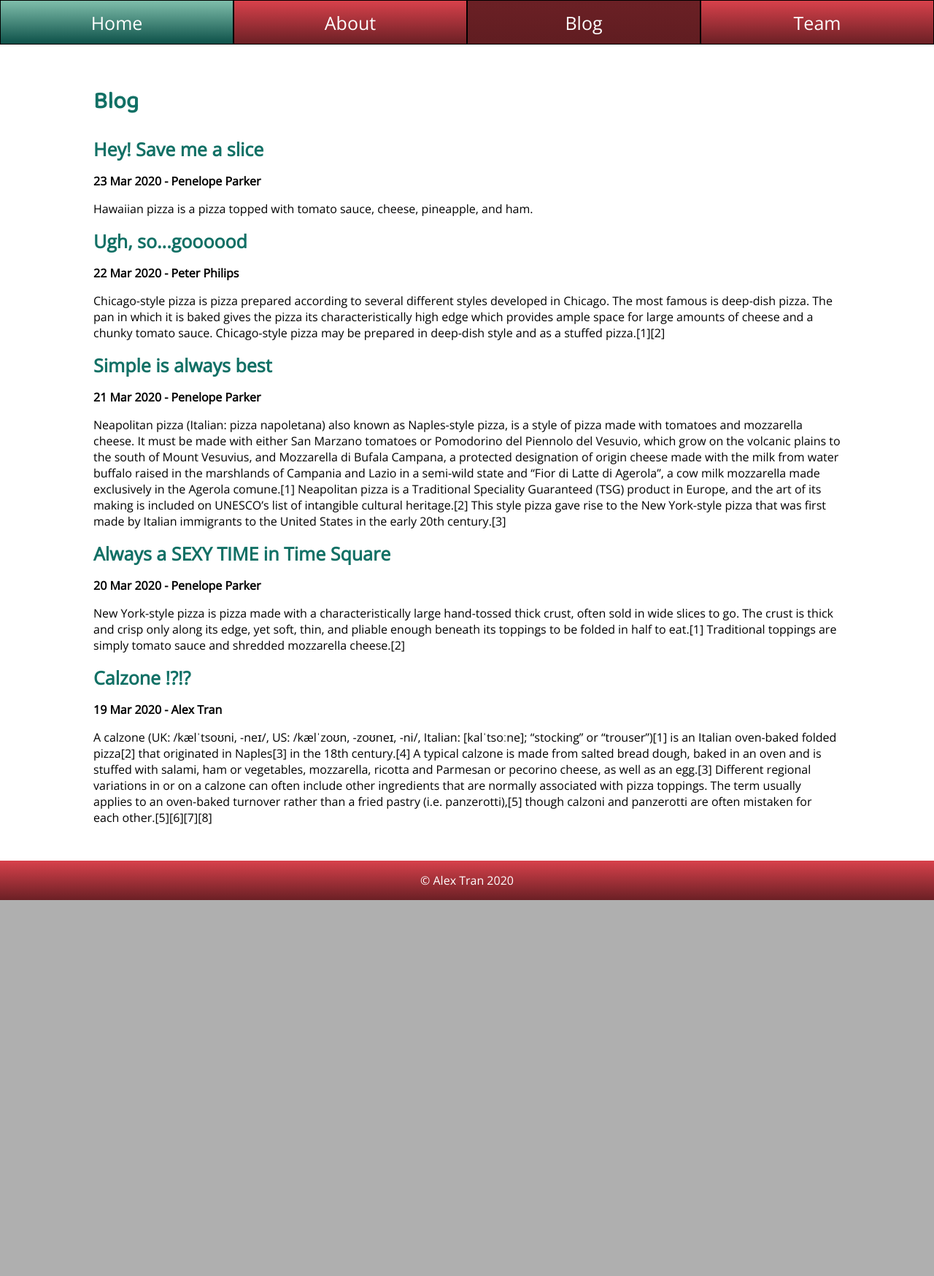
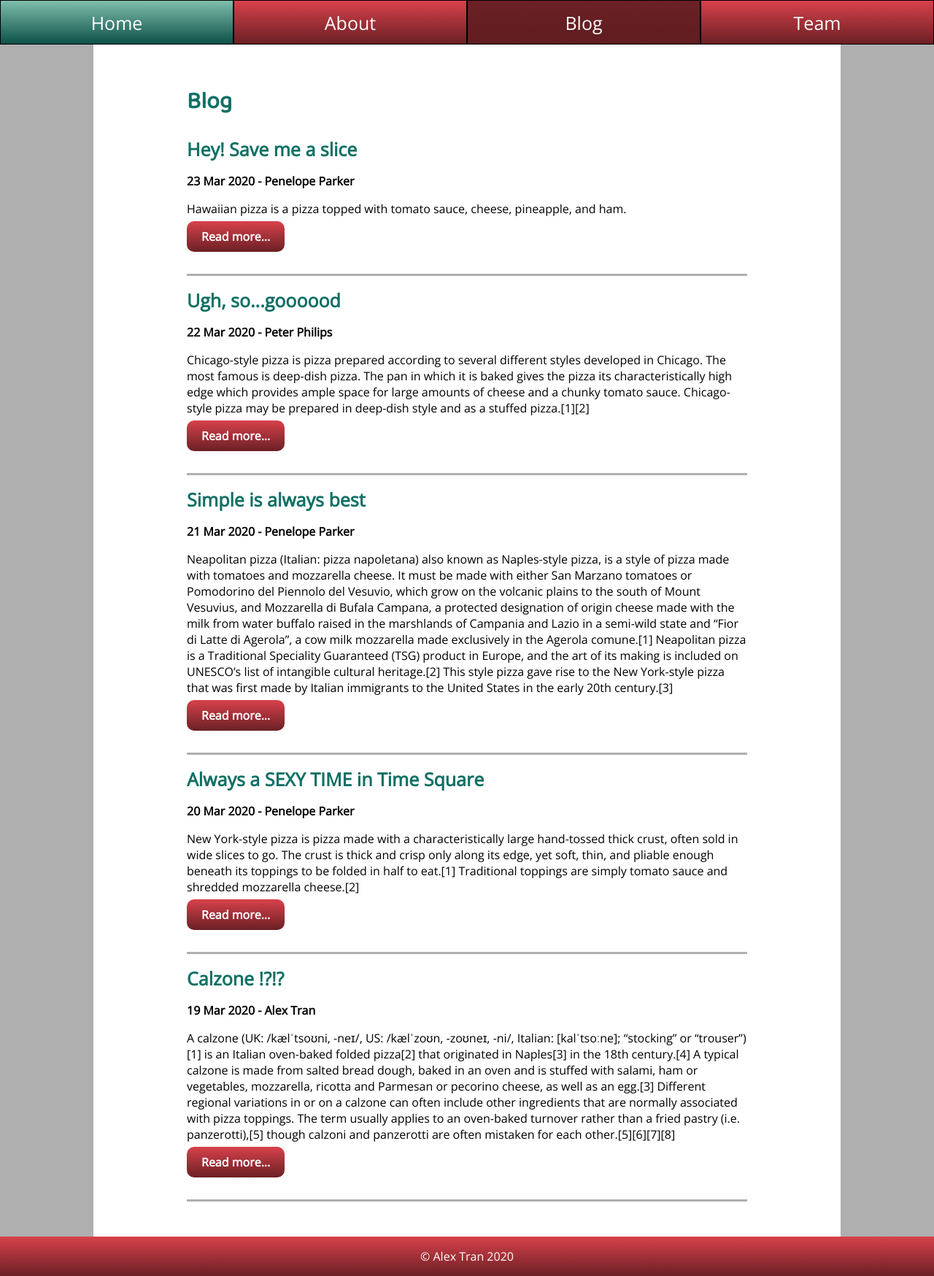
Before and after one commit to atran0802/cpnt200-a1-Jekyll, a Jekyll site: the page built from blog.md, in a window 1280 px wide. Shown: the whole page at 73% size. Built offline with Jekyll 4.4.1, drawn with Linux system fonts in a browser that asks for light colours; before the commit the page ends 1233 px from its top, so only the background shows below that.

Commit message:
tweaks and add media query

```diff
--- a/assets/css/main.css
+++ b/assets/css/main.css
@@ -3,10 +3,10 @@ body {
   }
 
 body .wrapper {
-  max-width: 150ch;
+  width: 80vw;
   margin: 0 auto;
 
-  background-color: white;
+  background-color: #fff;
   }
 
 h1, h2 {
@@ -50,10 +50,21 @@ main {
   justify-content: center;
   }
 
+img {
+  width: 100%;
+  height: 100%;
+  }
+
 ul {
   list-style: none;
   padding: 0;
   }
+
+li {
+  margin-top: 1em;
+  padding-bottom: 2.5em;
+  border-bottom: 3px solid #AFAFAF;
+}
 
 li a {
   text-decoration: none;
@@ -61,6 +72,15 @@ li a {
   font-weight: bold;
 
   color: #117065;
+  }
+
+.btn {
+  color: #fff;
+  background-image: linear-gradient(#D8414B,#6B2025);
+  font-size: 16px;
+
+  padding: 10px 20px;
+  border-radius: 10px;
   }
 
 .center {
@@ -78,3 +98,13 @@ footer {
   color: #fff;
   background-image: linear-gradient(#D8414B,#6B2025);
   }
+
+@media (max-width: 600px) {
+  body .wrapper {
+    width: 85vw;
+  }
+
+  main {
+    padding: 1.5em;
+  }
+}
--- a/blog.md
+++ b/blog.md
@@ -9,6 +9,7 @@ title: Blog
       <a href="{{ post.url }}">{{ post.title }}</a>
       <p><strong>{{ post.date | date_to_string }} - {{ post.author }}</strong></p>
       <p>{{ post.excerpt }}</p>
+      <a href="{{ post.url }}" class="btn">Read more...</a>
     </li>
   {% endfor %}
 </ul>
```
Also changed, not shown: 2 other files.
